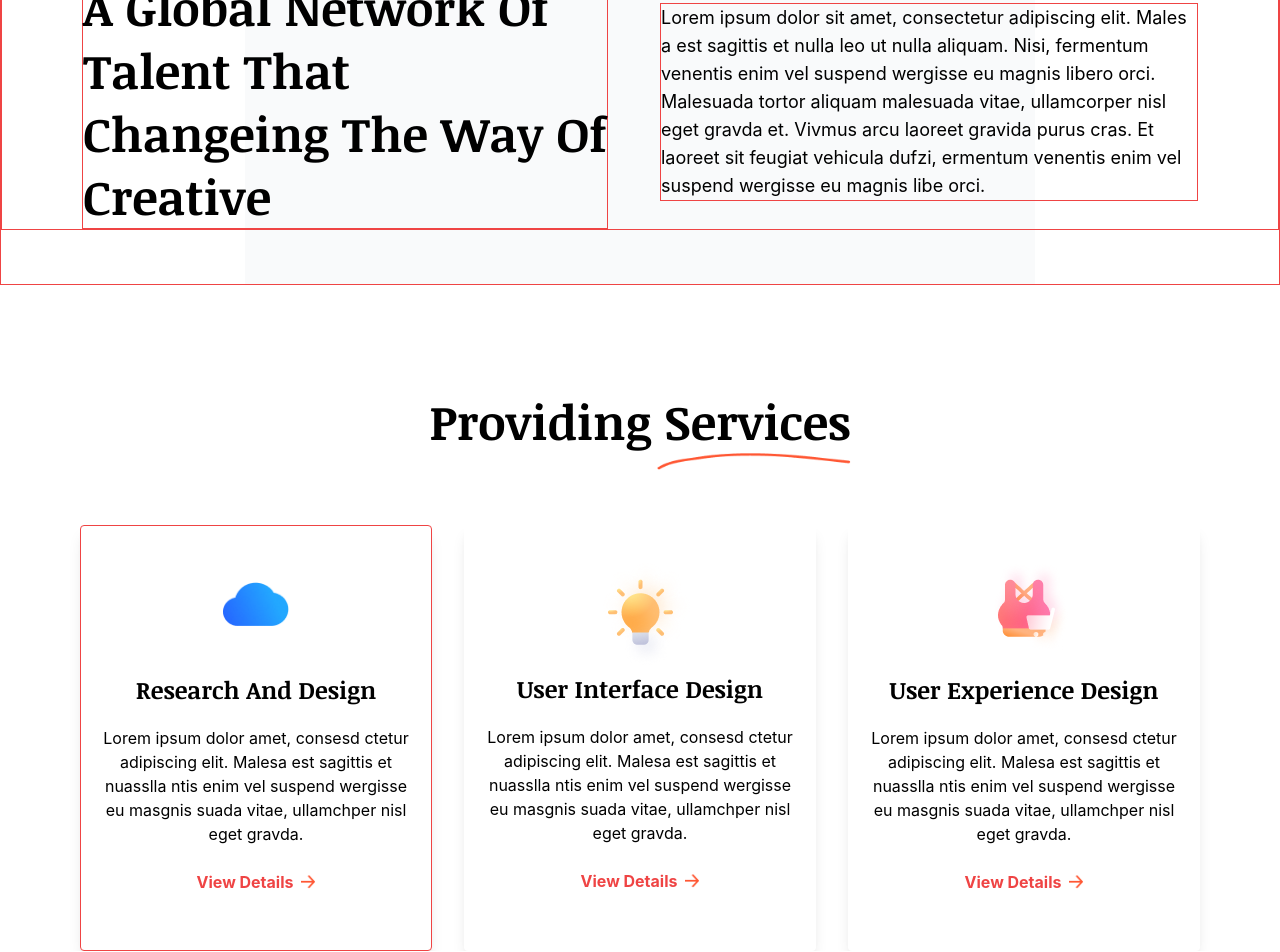
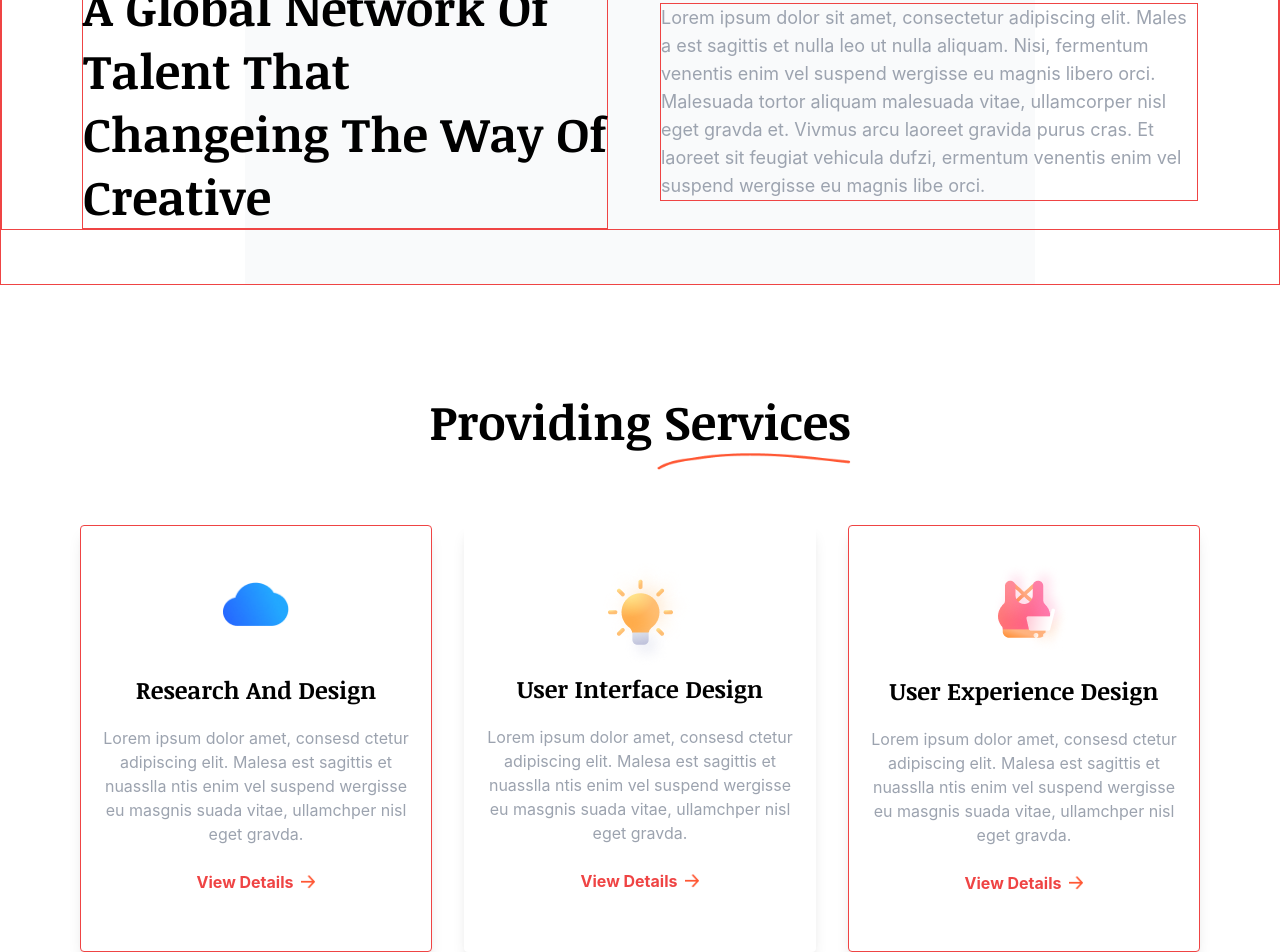
Before and after one commit to Avi-s-Work/alex, a Next.js app: page /fullpage in a window 1280 px wide. Shown: the part 1078-2030 px from the top of the page. Built offline with nearby package versions, Linux system fonts and the light colour scheme.

Commit message:
text_light_grey

```diff
--- a/components/network.js
+++ b/components/network.js
@@ -19,7 +19,7 @@ export default function Network() {
             style={{ width: "538px" }}
             className="flex justify-end border border-red-500"
           >
-            <p className="text-lg">
+            <p className="text-lg text-gray-400">
               Lorem ipsum dolor sit amet, consectetur adipiscing elit. Males{" "}
               <br /> a est sagittis et nulla leo ut nulla aliquam. Nisi,
               fermentum venentis enim vel suspend wergisse eu magnis libero
--- a/components/services.js
+++ b/components/services.js
@@ -3,7 +3,7 @@ import Link from "next/link";
 export default function services() {
   return (
     <>
-      <section className="flex flex-col items-center py-28">
+      <section className="flex flex-col items-center pt-28">
         {/* Heading  */}
         <div className="grid grid-rows-2">
           <div>
@@ -40,7 +40,7 @@ export default function services() {
             <h1 className="pt-12 text-2xl font-noticia text-center">
               Research And Design
             </h1>
-            <p className="pt-5 text-base text-center">
+            <p className="pt-5 text-gray-400 text-base text-center">
               Lorem ipsum dolor amet, consesd ctetur adipiscing elit. Malesa est
               sagittis et nuasslla ntis enim vel suspend wergisse eu masgnis
               suada vitae, ullamchper nisl eget gravda.
@@ -74,7 +74,7 @@ export default function services() {
             <h1 className="text-2xl font-noticia text-center">
               User Interface Design
             </h1>
-            <p className="pt-5 text-base text-center">
+            <p className="pt-5 text-gray-400 text-base text-center">
               Lorem ipsum dolor amet, consesd ctetur adipiscing elit. Malesa est
               sagittis et nuasslla ntis enim vel suspend wergisse eu masgnis
               suada vitae, ullamchper nisl eget gravda.
@@ -94,7 +94,7 @@ export default function services() {
             </Link>
           </div>
           {/* Single Card */}
-          <div className="bg-white rounded shadow-lg flex flex-col items-center pb-14 px-4">
+          <div className="border border-red-500 bg-white rounded shadow-lg flex flex-col items-center pb-14 px-4">
             <div className="flex items-center justify-end">
               <div className="pt-9">
                 <Image
@@ -108,7 +108,7 @@ export default function services() {
             <h1 className="pt-4 text-2xl font-noticia text-center">
               User Experience Design
             </h1>
-            <p className="pt-5 text-base text-center">
+            <p className="pt-5 text-gray-400 text-base text-center">
               Lorem ipsum dolor amet, consesd ctetur adipiscing elit. Malesa est
               sagittis et nuasslla ntis enim vel suspend wergisse eu masgnis
               suada vitae, ullamchper nisl eget gravda.
```
